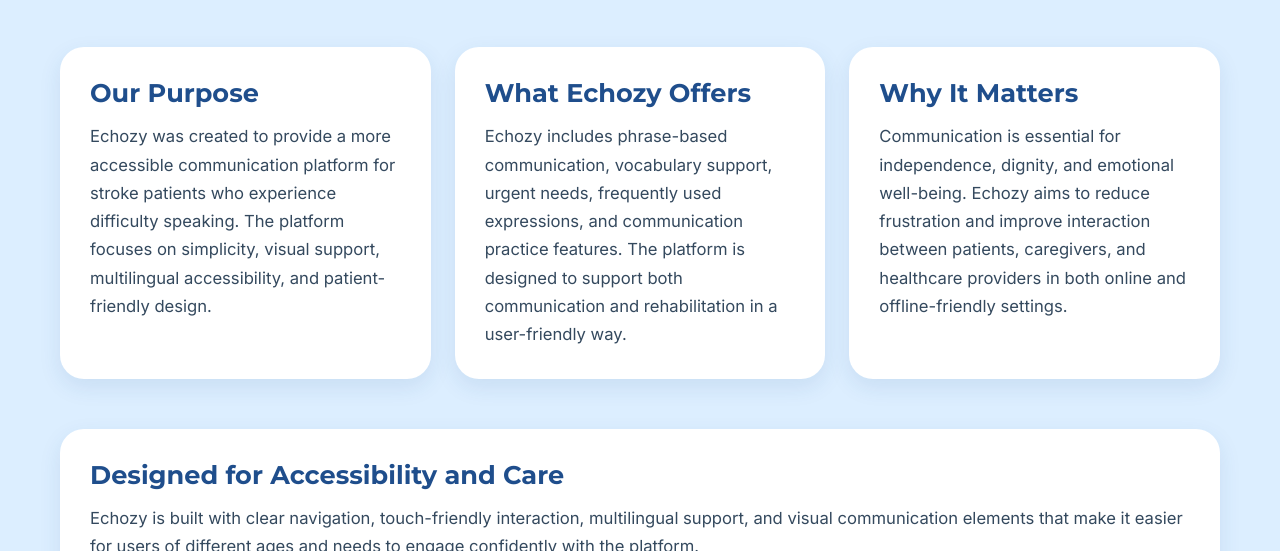
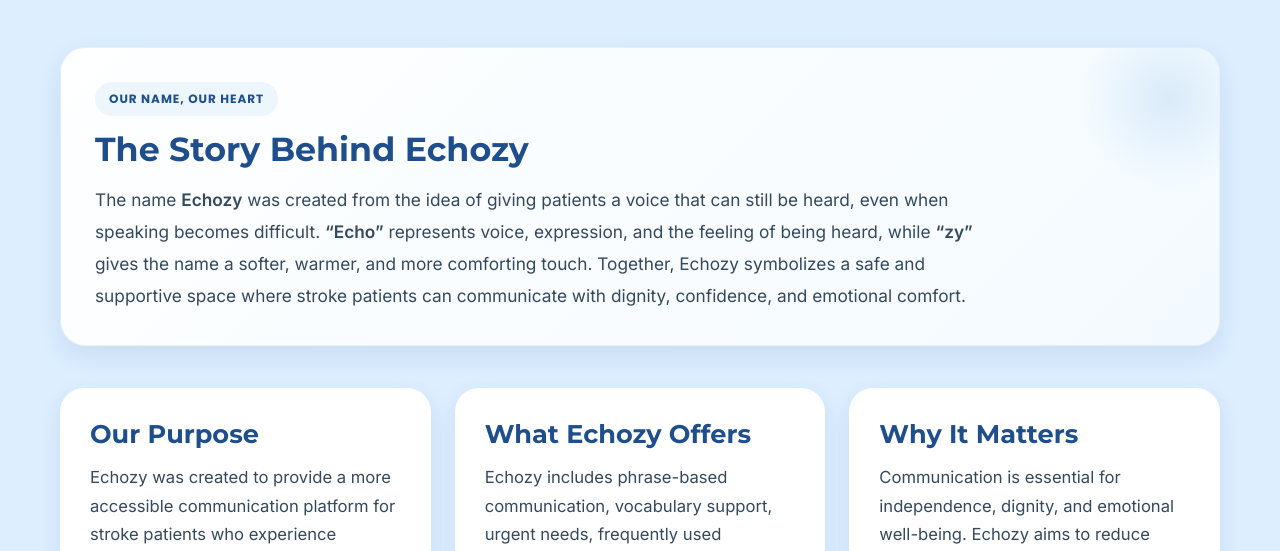
Before and after one commit to eyfafajay/echozy-aac-platform, a plain HTML site: page lib/about.html in a window 1280 px wide. Shown: the part 549-1100 px from the top of the page. Drawn offline with Linux system fonts and the light colour scheme.

Commit message:
Update emotional story behind Echozy

```diff
--- a/assets/css/style.css
+++ b/assets/css/style.css
@@ -428,6 +428,75 @@
   display: block;
   border-radius: clamp(14px, 1.8vw, 20px);
   object-fit: cover;
+}
+
+.about-story-section {
+  margin-bottom: clamp(28px, 5vw, 42px);
+}
+
+.about-story-card {
+  background: linear-gradient(135deg, rgba(255, 255, 255, 0.96), rgba(244, 250, 255, 0.96));
+  border-radius: clamp(18px, 2vw, 26px);
+  padding: clamp(22px, 3vw, 34px);
+  box-shadow: 0 10px 24px rgba(31, 78, 140, 0.1);
+  border: 1px solid rgba(31, 78, 140, 0.08);
+  position: relative;
+  overflow: hidden;
+}
+
+.about-story-card::before {
+  content: "";
+  position: absolute;
+  top: -40px;
+  right: -40px;
+  width: 180px;
+  height: 180px;
+  background: radial-gradient(circle, rgba(194, 222, 245, 0.55) 0%, rgba(194, 222, 245, 0) 70%);
+  pointer-events: none;
+}
+
+.about-story-badge {
+  display: inline-flex;
+  align-items: center;
+  margin-bottom: 14px;
+  padding: 8px 14px;
+  border-radius: 999px;
+  background: #edf6fd;
+  color: #1f4e8c;
+  font-family: 'Poppins', sans-serif;
+  font-size: 12px;
+  font-weight: 700;
+  letter-spacing: 0.08em;
+}
+
+.about-story-content {
+  max-width: 980px;
+}
+
+.about-story-text h2 {
+  font-family: 'Montserrat', sans-serif;
+  font-size: clamp(26px, 2.6vw, 38px);
+  color: #1f4e8c;
+  margin-bottom: 14px;
+  line-height: 1.18;
+}
+
+.about-story-text p {
+  font-family: 'Inter', sans-serif;
+  font-size: clamp(16px, 1.35vw, 18px);
+  line-height: 1.85;
+  color: #34495e;
+  max-width: 920px;
+}
+
+@media (max-width: 900px) {
+  .about-story-card {
+    padding: clamp(20px, 5vw, 26px);
+  }
+
+  .about-story-text p {
+    max-width: 100%;
+  }
 }
 
 .about-content-grid {
--- a/lib/about.html
+++ b/lib/about.html
@@ -42,6 +42,25 @@
 
       <div class="about-hero-image-card">
         <img src="../../assets/images/about/hero4.png" alt="Echozy communication support" />
+      </div>
+    </section>
+
+    <section class="about-story-section">
+      <div class="about-story-card">
+        <div class="about-story-badge">OUR NAME, OUR HEART</div>
+        <div class="about-story-content">
+          <div class="about-story-text">
+            <h2>The Story Behind Echozy</h2>
+            <p>
+              The name <strong>Echozy</strong> was created from the idea of giving patients a
+              voice that can still be heard, even when speaking becomes difficult.
+              <strong>“Echo”</strong> represents voice, expression, and the feeling of being heard,
+              while <strong>“zy”</strong> gives the name a softer, warmer, and more comforting touch.
+              Together, Echozy symbolizes a safe and supportive space where stroke patients can
+              communicate with dignity, confidence, and emotional comfort.
+            </p>
+          </div>
+        </div>
       </div>
     </section>
 
```
Also changed, not shown: index.html (+3 -2 lines).
